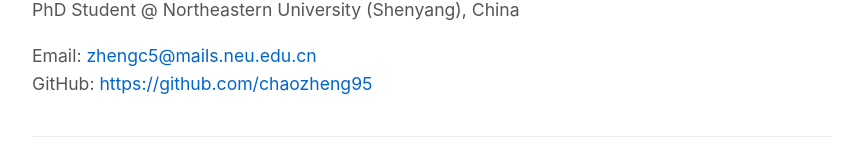
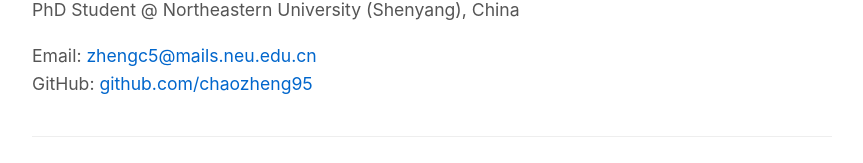
Before and after one commit to chaozheng95/chaozheng95.github.io, a plain HTML site: page index.html in a window 1280 px wide. Shown: the part 118-281 px from the top of the page, without its empty margins (208-1071 px from the left). Drawn offline with Linux system fonts and the light colour scheme.

Commit message:
html_page

```diff
--- a/index.html
+++ b/index.html
@@ -64,7 +64,7 @@
         <p>PhD Student @ Northeastern University (Shenyang), China</p>
         <p>
             Email: <a href="mailto:zhengc5@mails.neu.edu.cn">zhengc5@mails.neu.edu.cn</a><br>
-            GitHub: <a href="https://github.com/chaozheng95" target="_blank">https://github.com/chaozheng95</a>
+            GitHub: <a href="https://github.com/chaozheng95" target="_blank">github.com/chaozheng95</a>
         </p>
     </div>
 </header>
```
